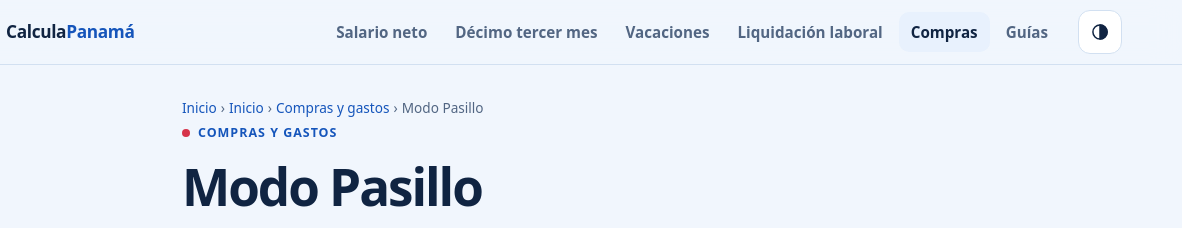
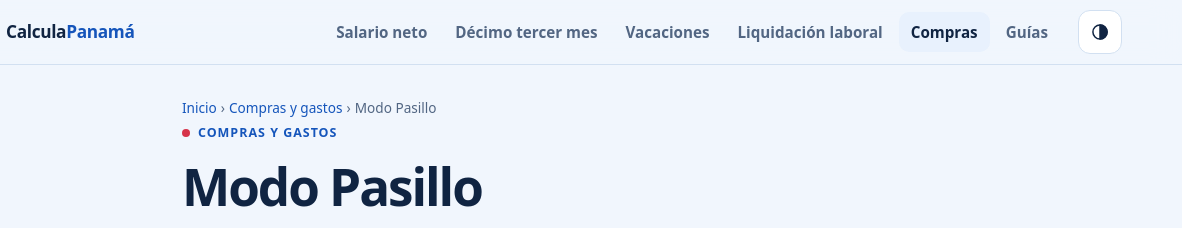
Before and after one commit to gabrielvillarreta555-code/calcula-panama, an Astro site: page /compras/modo-pasillo in a window 1280 px wide. Shown: the top 228 px of the page, 98-1280 px from the left. Built offline with nearby package versions, Linux system fonts and the light colour scheme; Astro itself is replaced by a stand-in of ours.

Commit message:
fix: remove duplicate aisle home breadcrumb

```diff
--- a/src/pages/compras/modo-pasillo.astro
+++ b/src/pages/compras/modo-pasillo.astro
@@ -18,7 +18,7 @@ const schema = {
   <div class="aisle-page" id="aisle-mode">
     <header class="page-head">
       <div class="container aisle-intro">
-        <Breadcrumbs items={[{ label: 'Inicio', path: '/' }, { label: 'Compras y gastos', path: '/compras/' }, { label: 'Modo Pasillo', path: '/compras/modo-pasillo/' }]} />
+        <Breadcrumbs items={[{ label: 'Compras y gastos', path: '/compras/' }, { label: 'Modo Pasillo', path: '/compras/modo-pasillo/' }]} />
         <span class="eyebrow">Compras y gastos</span>
         <h1>Modo Pasillo</h1>
         <p>Controla el carrito mientras recorres el supermercado. Todo se calcula en este teléfono y desaparece al cerrar o recargar la página.</p>
```
